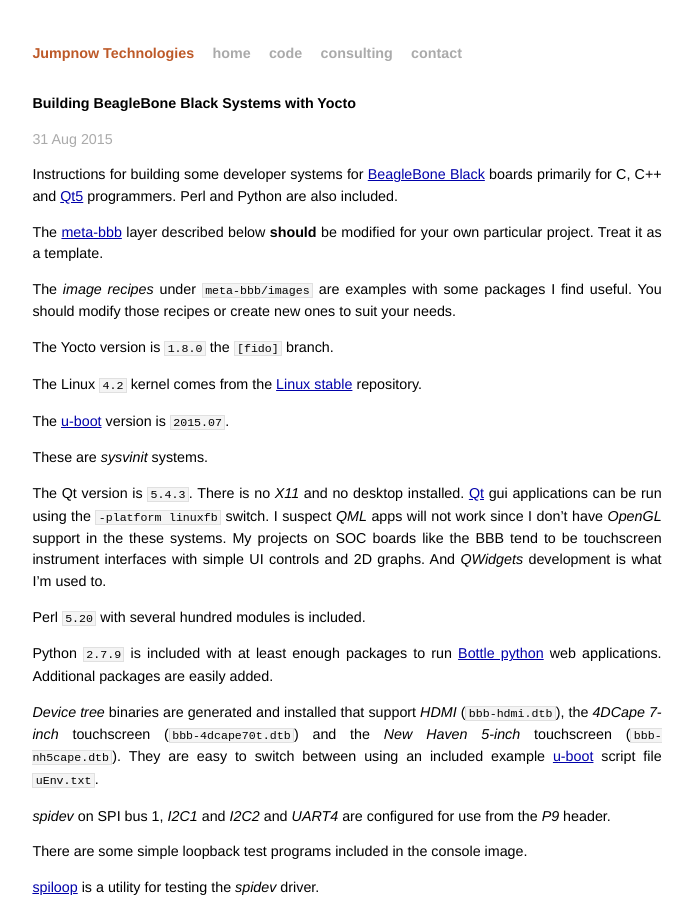
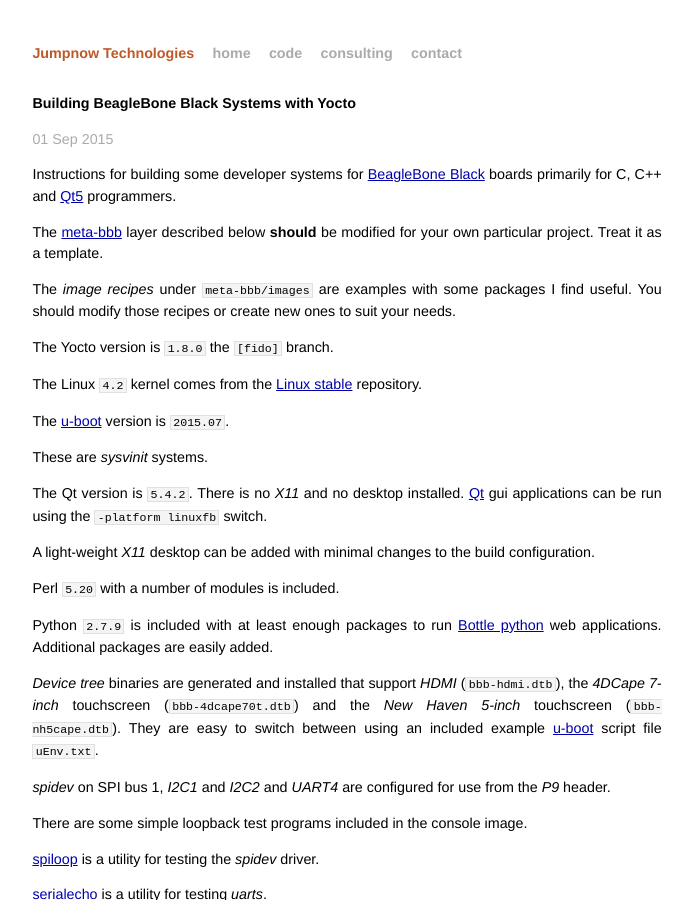
Before and after one commit to jumpnow/jumpnowtek-site, a Jekyll site: the page built from _posts/2015-06-08-BeagleBone-Systems-with-Yocto.md, in a window 1280 px wide and 900 px high. Shown: the whole window, without its empty margins (293-986 px from the left). Built offline with Jekyll 4.4.1, drawn with Linux system fonts in a browser that asks for light colours.

Commit message:
Add x11 note

```diff
--- a/_posts/2015-06-08-BeagleBone-Systems-with-Yocto.md
+++ b/_posts/2015-06-08-BeagleBone-Systems-with-Yocto.md
@@ -2,12 +2,12 @@
 layout: post
 title: Building BeagleBone Black Systems with Yocto
 description: "Building customized systems for the BeagleBone Black using tools from the Yocto Project"
-date: 2015-08-31 11:32:00
+date: 2015-09-01 04:18:00
 categories: beaglebone
 tags: [linux, beaglebone, yocto]
 ---
 
-Instructions for building some developer systems for [BeagleBone Black][beagleboard] boards primarily for C, C++ and [Qt5][qt] programmers. Perl and Python are also included.
+Instructions for building some developer systems for [BeagleBone Black][beagleboard] boards primarily for C, C++ and [Qt5][qt] programmers.
 
 The [meta-bbb][meta-bbb] layer described below **should** be modified for your own particular project. Treat it as a template.
 
@@ -21,9 +21,11 @@
 
 These are *sysvinit* systems.
 
-The Qt version is `5.4.3`. There is no *X11* and no desktop installed. [Qt][qt] gui applications can be run using the `-platform linuxfb` switch. I suspect *QML* apps will not work since I don't have *OpenGL* support in the these systems. My projects on SOC boards like the BBB tend to be touchscreen instrument interfaces with simple UI controls and 2D graphs. And *QWidgets* development is what I'm used to.
+The Qt version is `5.4.2`. There is no *X11* and no desktop installed. [Qt][qt] gui applications can be run using the `-platform linuxfb` switch.
 
-Perl `5.20` with several hundred modules is included.
+A light-weight *X11* desktop can be added with minimal changes to the build configuration.
+
+Perl `5.20` with a number of modules is included.
 
 Python `2.7.9` is included with at least enough packages to run [Bottle python][bottle-python] web applications. Additional packages are easily added.
 
```
Also changed, not shown: _posts/2014-02-21-Duovero-Systems-with-Yocto.md (+6 -4 lines).
